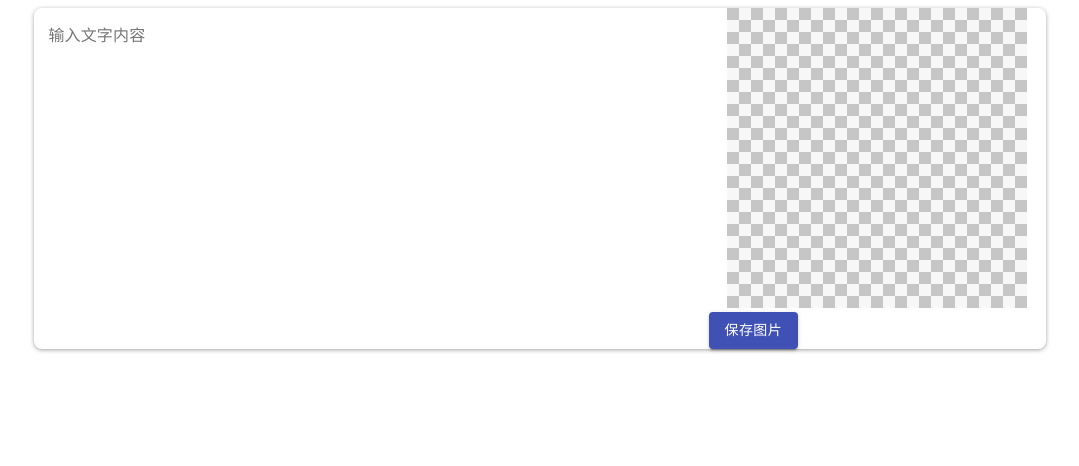
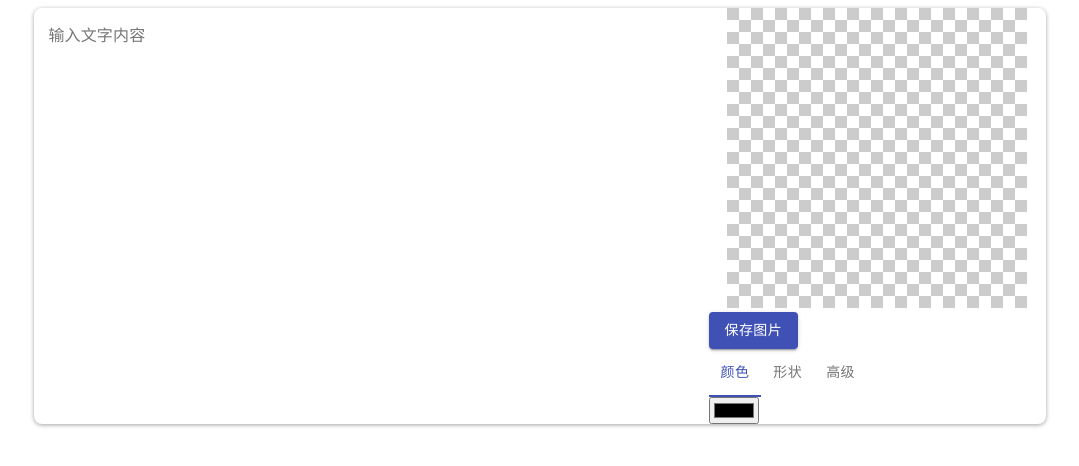
Before and after one commit to zsimline/qrcode, a React app: page / in a window 1280 px wide. Shown: the top 466 px of the page, without its empty margins (100-1179 px from the left). Built offline with nearby package versions, Linux system fonts and the light colour scheme.

Commit message:
add tabs

```diff
--- a/src/App/index.tsx
+++ b/src/App/index.tsx
@@ -1,10 +1,13 @@
-import React, { useState, useCallback } from 'react'
-import { Grid, TextField, Button } from '@material-ui/core'
+import React, { useState, useCallback, FC } from 'react'
+import { Grid, TextField, Button, Tabs, Tab } from '@material-ui/core'
 
-import { useEffectOnce } from 'utils/hooks'
+import { useEffectOnce, useCallbackOnce } from 'utils/hooks'
 import { $ } from 'utils/tools'
 import { createQRCodeInBrowser, saveQRCode } from 'utils/qrcode'
+
+import Advanced from './tabs/Advanced'
 import styles from './index.css'
+import Color from './tabs/Color'
 
 // 初始化画布
 const initCanvas = (view: HTMLCanvasElement): void => {
@@ -13,16 +16,17 @@ const initCanvas = (view: HTMLCanvasElement): void => {
     numY = 300 / 12
   for (let i = 0; i < numX; i++) {
     for (let j = 0; j < numY; j++) {
-      ctx.fillStyle = i % 2 === j % 2 ? '#c6c6c6' : '#f7f7f7'
+      ctx.fillStyle = i % 2 === j % 2 ? '#CCCCCC' : '#FFFFFF'
       ctx.fillRect(i * 12, j * 12, 12, 12)
     }
   }
 }
 
-const App = (): JSX.Element => {
+const App: FC = (): JSX.Element => {
   const [view, setView] = useState<HTMLCanvasElement>()
   const [download, setDownload] = useState<HTMLLinkElement>()
   const [content, setContent] = useState<string>('')
+  const [tabValue, setTabValue] = useState<number>(0)
 
   useEffectOnce(() => {
     const view = $('view') as HTMLCanvasElement
@@ -50,6 +54,10 @@ const App = (): JSX.Element => {
   const handleSaveButtonClick = () => {
     saveQRCode(view, download)
   }
+
+  const handleTabChange = useCallbackOnce((e, newValue: number) => {
+    setTabValue(newValue)
+  })
 
   return (
     <div>
@@ -85,6 +93,20 @@ const App = (): JSX.Element => {
               >
                 保存图片
               </Button>
+              <Tabs
+                value={tabValue}
+                indicatorColor="primary"
+                textColor="primary"
+                onChange={handleTabChange}
+              >
+                <Tab value={0} label="颜色" />
+                <Tab value={1} label="形状" />
+                <Tab value={2} label="高级" />
+              </Tabs>
+              <div>
+                <Color index={0} value={tabValue} />
+                <Advanced index={1} value={tabValue} />
+              </div>
               <a
                 id="download"
                 download={'nnn'}
--- /dev/null
+++ b/src/App/tabs/Advanced/index.tsx
@@ -0,0 +1,37 @@
+import React, { FC, useState } from 'react'
+import { Select, MenuItem } from '@material-ui/core'
+import { useCallbackOnce } from 'utils/hooks'
+
+import TabPanel from 'components/TabPenel'
+
+interface AdvancedProps {
+  index: number
+  value: number
+}
+
+const Advanced: FC<AdvancedProps> = props => {
+  const { index, value } = props
+  const [selectValue, setSelectValue] = useState<number>(0)
+
+  const handleSelectChange = useCallbackOnce(
+    (e: React.ChangeEvent<{ value: number }>) => {
+      setSelectValue(e.target.value)
+    }
+  )
+
+  return (
+    <TabPanel index={index} value={value}>
+      <Select value={selectValue} onChange={handleSelectChange} label="容错率">
+        <MenuItem value="">
+          <em>None</em>
+        </MenuItem>
+        <MenuItem value={0}>30%</MenuItem>
+        <MenuItem value={1}>25%</MenuItem>
+        <MenuItem value={2}>15%</MenuItem>
+        <MenuItem value={3}>7%</MenuItem>
+      </Select>
+    </TabPanel>
+  )
+}
+
+export default Advanced
--- /dev/null
+++ b/src/App/tabs/Color/index.tsx
@@ -0,0 +1,29 @@
+import React, { FC, useState } from 'react'
+import { Select, MenuItem } from '@material-ui/core'
+import { useCallbackOnce } from 'utils/hooks'
+
+import TabPanel from 'components/TabPenel'
+
+interface ColorProps {
+  index: number
+  value: number
+}
+
+const Color: FC<ColorProps> = props => {
+  const { index, value } = props
+  const [selectValue, setSelectValue] = useState<number>(0)
+
+  const handleSelectChange = useCallbackOnce(
+    (e: React.ChangeEvent<{ value: number }>) => {
+      setSelectValue(e.target.value)
+    }
+  )
+
+  return (
+    <TabPanel index={index} value={value}>
+      <input type="color" name="" id="" />
+    </TabPanel>
+  )
+}
+
+export default Color
--- /dev/null
+++ b/src/components/TabPenel/index.tsx
@@ -0,0 +1,24 @@
+import React, { FC } from 'react'
+
+interface TabPanelProps {
+  children?: React.ReactNode
+  index: number
+  value: number
+}
+
+const TabPanel: FC<TabPanelProps> = props => {
+  const { children, value, index } = props
+
+  return (
+    <div
+      role="tabpanel"
+      hidden={value !== index}
+      id={`wrapped-tabpanel-${index}`}
+      aria-labelledby={`wrapped-tab-${index}`}
+    >
+      {value === index && children}
+    </div>
+  )
+}
+
+export default TabPanel
--- a/src/pure.css
+++ b/src/pure.css
@@ -1,3 +1,8 @@
 :global(.text-center) {
   text-align: center;
 }
+
+/* Disable Mui tab min-width. */
+:global(.MuiTab-root) {
+  min-width: 0px !important;
+}
--- a/webpack.config.js
+++ b/webpack.config.js
@@ -45,6 +45,7 @@ module.exports = {
   ],
   resolve: {
     alias: {
+      "components": path.resolve(__dirname, 'src/components'),
       "utils": path.resolve(__dirname, 'src/utils')
     },
     extensions: ['.tsx', '.ts', '.js']
```
Also changed, not shown: src/App/tabs/Advanced/index.css (added), src/App/tabs/Color/index.css (added), src/components/TabPenel/index.css (added), 1 other file (tests, documents, lock files or other folders).
